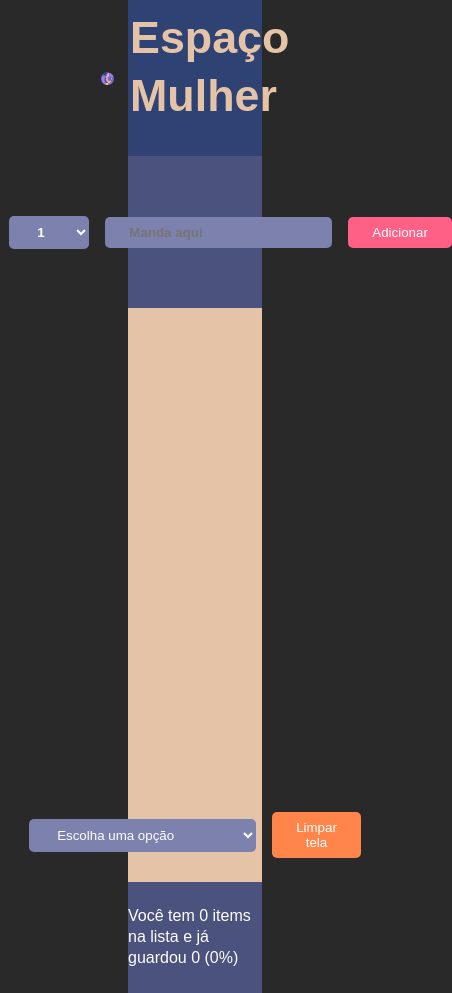
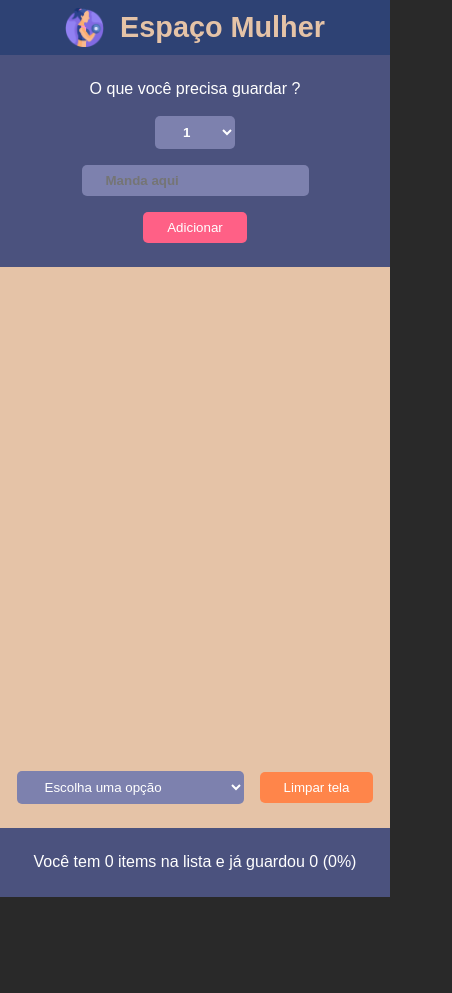
Before and after one commit to silvasouzaadriano/lembrar-para-guardar, a React (Vite) app: page / in a window 390 px wide. Shown: the whole page, 452 px wide, since content can reach past the window. After the commit the page ends 897 px from the top, so only its background shows below. Built offline with nearby package versions, Linux system fonts and the light colour scheme.

Commit message:
feat: Added media query

```diff
--- a/src/components/Dashboard/index.css
+++ b/src/components/Dashboard/index.css
@@ -2,6 +2,12 @@ main {
   display: flex;
   flex-direction: column;
   margin: 0 8rem;
+}
+
+@media (max-width: 700px) {
+  main {
+    margin: 0;
+  }
 }
 
 form {
@@ -39,6 +45,12 @@ form button {
   padding: 0.5rem 1.5rem;
   border: none;
   border-radius: 5px;
+}
+
+@media (max-width: 700px) {
+  form {
+    flex-direction: column;
+  }
 }
 
 section {
@@ -81,10 +93,22 @@ section ul {
   justify-items: center;
 }
 
+@media (max-width: 700px) {
+  section ul {
+    grid-template-columns: repeat(2, 1fr);
+    gap: 1rem;
+  }
+
+  section ul li p {
+    font-size: 0.8rem;
+  }
+}
+
 section ul li {
+  width: 100%;
+  padding: 0 2rem;
   display: flex;
   align-items: center;
-  justify-content: center;
   gap: 1rem;
 }
 
--- a/src/components/Footer/index.css
+++ b/src/components/Footer/index.css
@@ -11,3 +11,9 @@ p {
   color: #ffff;
   font-size: 1rem;
 }
+
+@media (max-width: 700px) {
+  footer {
+    margin: 0;
+  }
+}
--- a/src/components/Header/index.css
+++ b/src/components/Header/index.css
@@ -1,4 +1,6 @@
 header {
+  width: 100%;
+  max-width: 68.3rem;
   display: flex;
   align-items: center;
   justify-content: center;
@@ -17,3 +19,14 @@ h1 {
   font-size: 2.8rem;
   margin-bottom: 1.5rem;
 }
+
+@media (max-width: 700px) {
+  header {
+    margin: 0;
+  }
+
+  h1 {
+    font-size: 1.8rem;
+    margin: 0;
+  }
+}
```
